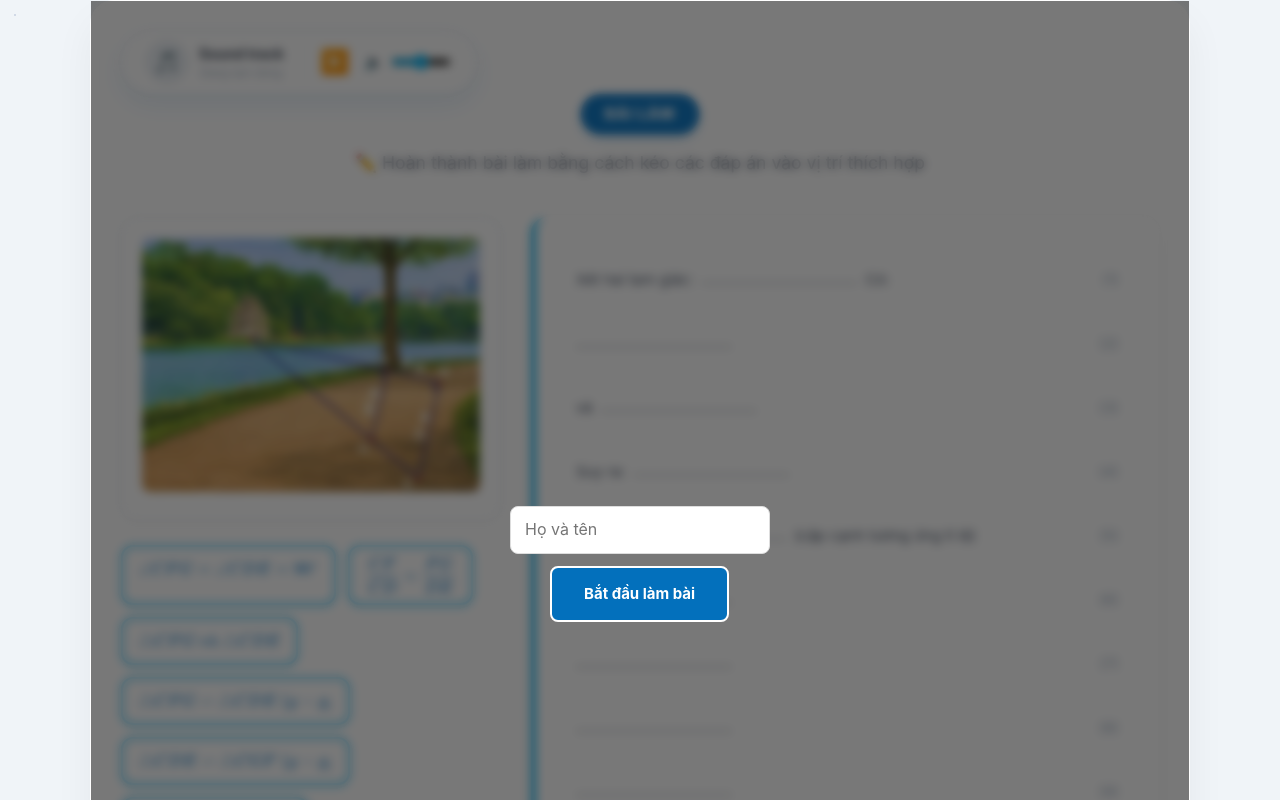
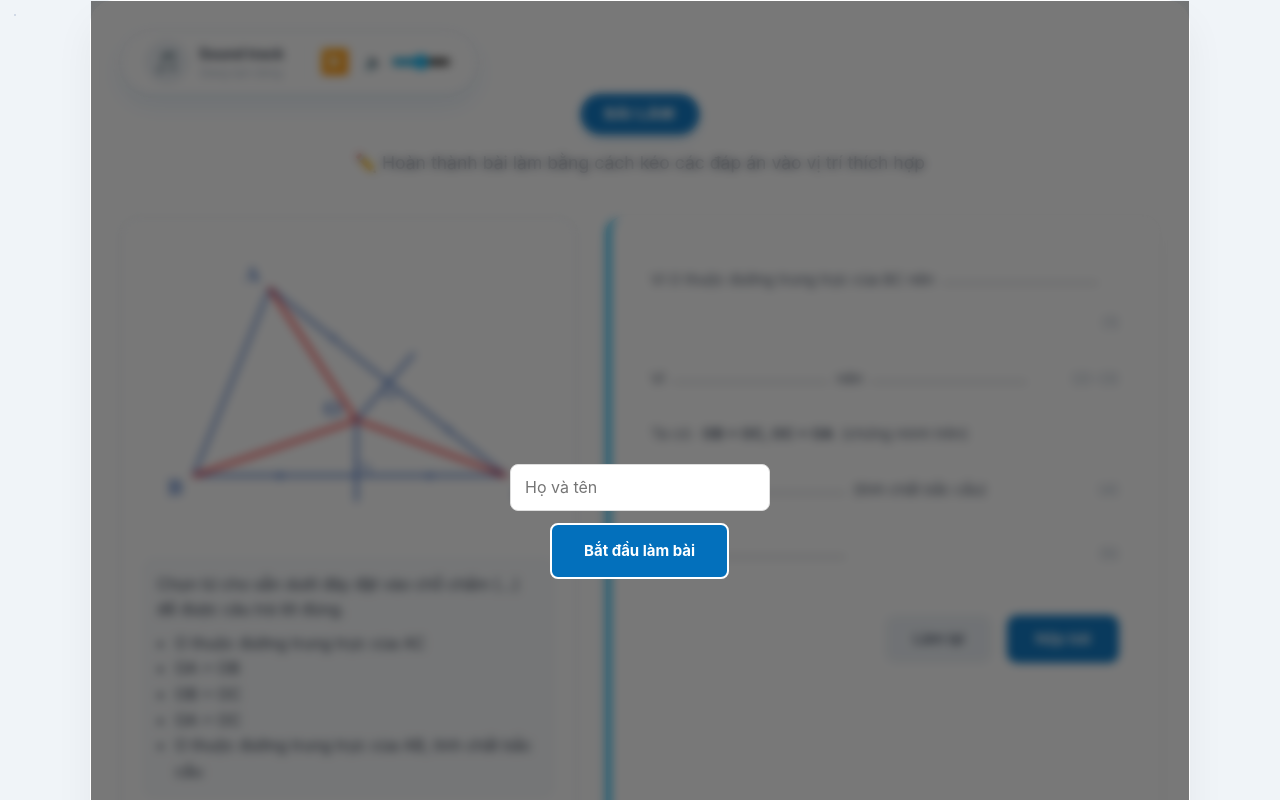
Before and after one commit to xuandaojv/live-worksheet, a Vue app: page / in a window 1280 px wide. Shown: the top 800 px of the page. Built offline with nearby package versions, Linux system fonts and the light colour scheme.

Commit message:
Update version

```diff
--- a/src/App.vue
+++ b/src/App.vue
@@ -19,26 +19,23 @@
         <section class="sidebar">
           <div class="geometry-card">
             <div class="triangle-svg-container">
-                <img src="@/assets/image/4.jpg" alt="Triangle Diagram" class="geometry-img" />
+                <img src="@/assets/image/14.png" alt="Triangle Diagram" class="geometry-img" />
             </div>
-
-            <!-- <div class="problem-box">
+            <div class="problem-box" style="margin-top:12px;">
               <div class="row">
-                <strong>GT:</strong>
-                <div>
-                  <MathText text="\text{Cho hình ảnh biết: }" />
-                  <br>
-                  <MathText :text="'\\angle CFG = \\angle CDE = 90^\\circ'" />
+                <!-- <strong>Đề bài:</strong> -->
+                <div style="font-size:16px;">
+                  Chọn từ cho sẵn dưới đây đặt vào chỗ chấm (...) để được câu trả lời đúng.
+                  <ul style="margin:8px 0 0 18px;padding:0;">
+                    <li>O thuộc đường trung trực của AC</li>
+                    <li>OA = OB</li>
+                    <li>OB = OC</li>
+                    <li>OA = OC</li>
+                    <li>O thuộc đường trung trực của AB, tính chất bắc cầu</li>
+                  </ul>
                 </div>
               </div>
-              <div class="divider"></div>
-              <div class="row">
-                <strong>KL:</strong>
-                <div>
-                  <MathText text="\text{Tìm khoảng cách từ điểm D trên} \\ \text{bờ hồ tới điểm C trên Tháp Rùa (m)}" />
-                </div>
-              </div>
-            </div> -->
+            </div>
           </div>
 
           <div class="options-container">
@@ -62,49 +59,23 @@
 
           <div class="proof-content">
             <div class="line">
-              Xét hai tam giác:
-              <drop-zone data-blank-id="1a" @dropped="handleDrop('1a', $event)" :content="getBlankContent('1a')" />
-              <!-- và
-              <drop-zone data-blank-id="1b" @dropped="handleDrop('1b', $event)" :content="getBlankContent('1b')" /> -->
-              Có:
-              <span class="step-num">(1)</span>
+              Vì O thuộc đường trung trực của BC nên <drop-zone data-blank-id="1" @dropped="handleDrop('1', $event)" :content="getBlankContent('1')" /> <span class="step-num">(1)</span>
             </div>
 
             <div class="line">
-              <drop-zone data-blank-id="2" @dropped="handleDrop('2', $event)" :content="getBlankContent('2')" />
-              <span class="step-num">(2)</span>
+              Vì <drop-zone data-blank-id="2" @dropped="handleDrop('2', $event)" :content="getBlankContent('2')" /> nên <drop-zone data-blank-id="3" @dropped="handleDrop('3', $event)" :content="getBlankContent('3')" /> <span class="step-num">(2)-(3)</span>
             </div>
 
             <div class="line">
-              và <drop-zone data-blank-id="3" @dropped="handleDrop('3', $event)" :content="getBlankContent('3')" /> <span class="step-num">(3)</span>
+              Ta có: <strong>OB = OC, OC = OA</strong> (chứng minh trên)
             </div>
 
             <div class="line">
-              Suy ra: <drop-zone data-blank-id="4" @dropped="handleDrop('4', $event)" :content="getBlankContent('4')" /> <span class="step-num">(4)</span>
-            </div>
-
-            <div class="line">
-              Do đó: <drop-zone data-blank-id="5" @dropped="handleDrop('5', $event)" :content="getBlankContent('5')" />(cặp cạnh tương ứng tỉ lệ) <span class="step-num">(5)</span>
-            </div>
-
-            <div class="line">
-              <drop-zone data-blank-id="6" @dropped="handleDrop('6', $event)" :content="getBlankContent('6')" /> <span class="step-num">(6)</span>
-            </div>
-
-            <div class="line">
-              <drop-zone data-blank-id="10" @dropped="handleDrop('10', $event)" :content="getBlankContent('10')" /> <span class="step-num">(7)</span>
-            </div>
-
-            <div class="line">
-              <drop-zone data-blank-id="7" @dropped="handleDrop('7', $event)" :content="getBlankContent('7')" /> <span class="step-num">(8)</span>
-            </div>
-
-            <div class="line">
-              <drop-zone data-blank-id="8" @dropped="handleDrop('8', $event)" :content="getBlankContent('8')" /> <span class="step-num">(9)</span>
+              nên: <drop-zone data-blank-id="4" @dropped="handleDrop('4', $event)" :content="getBlankContent('4')" /><span>(tính chất bắc cầu)</span> <span class="step-num">(4)</span>
             </div>
 
             <div class="line final-line">
-              Vậy khoảng cách từ điểm F (gốc cây) trên bờ hồ tới điểm C trên Tháp Rùa: <drop-zone data-blank-id="9" @dropped="handleDrop('9', $event)" :content="getBlankContent('9')" /> <span class="step-num">(10)</span>
+              Vậy: <drop-zone data-blank-id="5" @dropped="handleDrop('5', $event)" :content="getBlankContent('5')" /> <span class="step-num">(5)</span>
             </div>
           </div>
 
@@ -210,20 +181,13 @@ const handleTouchEnd = (event) => {
   touchPosition.value.show = false;
 };
 
+// New set: only 5 draggable options for this exercise
 const initialOptions = [
-  { id: 'a3', label: "\\angle CFG = \\angle CDE = 90^\\circ", correctPos: ['2', '3'] },
-  { id: 'a6', label: "\\dfrac{CF}{CD}=\\dfrac{FG}{DE}", correctPos: ['5'] },
-  { id: 'a1', label: "\\triangle CFG \\ và \\ \\triangle CDE", correctPos: ['1a', '1b'] },
-  { id: 'a5', label: "\\triangle CFG \\backsim \\triangle CDE \\;(g- g_)", correctPos: ['4'] },
-  // { id: 'a2', label: "\\triangle CDE", correctPos: ['1b', '1a'] },
-  { id: 'a11', label: "\\triangle CDE  \\backsim \\triangle CGF \\;(g- g_)", correctPos: ['11'] },
-  { id: 'a4', label: "\\angle DCE \\text{ là góc chung}", correctPos: ['3', '2'] },
-  { id: 'a8', label: "11CF - 10CF = 80", correctPos: ['7'] },
-  { id: 'a13', label: "11CF = 10(CF + 8)", correctPos: ['10'] },
-  { id: 'a10', label: "80(m)", correctPos: ['9'] },
-  { id: 'a9', label: "CF = 80", correctPos: ['8'] },
-  { id: 'a12', label: "CF = 100", correctPos: ['12'] },
-  { id: 'a7', label: "\\dfrac{CF}{CF+8}=\\dfrac{10}{11}", correctPos: ['6'] },
+  { id: 'o1', label: '\\text{O thuộc đường trung trực của AC}', correctPos: ['2'] },
+  { id: 'o2', label: 'OA = OB', correctPos: ['4'] },
+  { id: 'o3', label: 'OB = OC', correctPos: ['1'] },
+  { id: 'o4', label: 'OA = OC', correctPos: ['3'] },
+  { id: 'o5', label: '\\text{O thuộc đường trung trực của AB}', correctPos: ['5'] },
 ];
 
 const availableOptions = ref(initialOptions.slice());
@@ -246,12 +210,11 @@ const reset = () => {
 const checkAnswers = async () => {
   isSubmitting.value = true;
   let score = 0;
-  const total = 10; // Updated total after moving CF out of drop-zones
+  const total = 10; // 5 items * 2 points each
   Object.keys(filledBlanks.value).forEach(blankId => {
     const answer = filledBlanks.value[blankId];
-    // Check if the current blankId is in the allowed correct positions for this answer
     if (answer && answer.correctPos.includes(blankId.toString())) {
-      score++;
+      score += 2; // each correct gives 2 points
     }
   });
   isSubmit.value = true;
@@ -283,19 +246,14 @@ const checkAnswers = async () => {
 const isSubmit = ref(false);
 const isStarted = ref(false);
 
-const submitResult = ref("0/11");
-// Initialize with keys but empty values (11 blanks)
+const submitResult = ref("0/10");
+// Initialize with 5 blanks for this exercise
 const filledBlanks = ref({
-  '1a': null,
-  '1b': null,
+  '1': null,
   '2': null,
   '3': null,
   '4': null,
-  '5': null,
-  '7': null,
-  '8': null,
-  '9': null,
-  '10': null
+  '5': null
 });
 
 // The function you asked for
@@ -395,7 +353,7 @@ const startTouch = (option) => {
 /* 4. Layout Grid */
 .content-grid {
   display: grid;
-  grid-template-columns: 380px 1fr;
+  grid-template-columns: 455px 1fr;
   gap: 30px;
 }
 
@@ -421,7 +379,7 @@ const startTouch = (option) => {
   font-size: 0.95rem;
   color: #2d3748;
   position: relative;
-  ::before {
+  /* ::before {
     content: "";
     position: absolute;
     top: 15px;
@@ -429,7 +387,7 @@ const startTouch = (option) => {
     width: 1px;
     height: calc(100% - 30px);
     background-color: #cbd5e0;
-  }
+  } */
 }
 
 .divider {
--- a/src/components/TimesUp.vue
+++ b/src/components/TimesUp.vue
@@ -10,7 +10,7 @@
         <p>Thời gian làm bài tập của bạn đã kết thúc. Đừng lo lắng, hãy kiểm tra lại những gì bạn đã làm được nhé.</p>
 
         <div class="stats-summary" v-if="score !== null">
-          Bạn đã hoàn thành: <strong style="font-weight: 700; color: red;">{{ score }}</strong> vị trí
+          Bạn đã đạt được: <strong style="font-weight: 700; color: red;">{{ score }}</strong> điểm
         </div>
 
         <div class="actions">
--- a/src/views/ResultDetailPopup.vue
+++ b/src/views/ResultDetailPopup.vue
@@ -5,7 +5,7 @@
         <section class="sidebar">
           <div class="geometry-card">
             <div class="triangle-svg-container">
-                <img src="@/assets/image/4.jpg" alt="Triangle Diagram" class="geometry-img" />
+                <img src="@/assets/image/14.png" alt="Triangle Diagram" class="geometry-img" />
             </div>
 
             <!-- <div class="problem-box">
@@ -39,49 +39,23 @@
                 <div class="c-point" :class="getScoreStatus()" style="font-family: 'Permanent Marker', cursive;"><span style="font-size: 48px;">{{ getScore() !== undefined ? getScore() : '0' }}</span><span class="separator">/10</span></div>
           <div class="proof-content">
             <div class="line">
-              Xét hai tam giác:
-              <drop-zone :status="getDropStatus('1a')" data-blank-id="1a" @dropped="handleDrop('1a', $event)" :content="getBlankContent('1a')" />
-              <!-- và
-              <drop-zone data-blank-id="1b" @dropped="handleDrop('1b', $event)" :content="getBlankContent('1b')" /> -->
-              Có:
-              <span class="step-num">(1)</span>
+              Vì O thuộc đường trung trực của BC nên <drop-zone :status="getDropStatus('1')" data-blank-id="1" @dropped="handleDrop('1', $event)" :content="getBlankContent('1')" /> <span class="step-num">(1)</span>
             </div>
 
             <div class="line">
-              <drop-zone :status="getDropStatus('2')" data-blank-id="2" @dropped="handleDrop('2', $event)" :content="getBlankContent('2')" />
-              <span class="step-num">(2)</span>
+              Vì <drop-zone :status="getDropStatus('2')" data-blank-id="2" @dropped="handleDrop('2', $event)" :content="getBlankContent('2')" /> nên <drop-zone :status="getDropStatus('3')" data-blank-id="3" @dropped="handleDrop('3', $event)" :content="getBlankContent('3')" /> <span class="step-num">(2)-(3)</span>
             </div>
 
             <div class="line">
-              và <drop-zone :status="getDropStatus('3')" data-blank-id="3" @dropped="handleDrop('3', $event)" :content="getBlankContent('3')" /> <span class="step-num">(3)</span>
+              Ta có: <strong>OB = OC, OC = OA</strong> (chứng minh trên)
             </div>
 
             <div class="line">
-              Suy ra: <drop-zone :status="getDropStatus('4')" data-blank-id="4" @dropped="handleDrop('4', $event)" :content="getBlankContent('4')" /> <span class="step-num">(4)</span>
-            </div>
-
-            <div class="line">
-              Do đó: <drop-zone :status="getDropStatus('5')" data-blank-id="5" @dropped="handleDrop('5', $event)" :content="getBlankContent('5')" />(cặp cạnh tương ứng tỉ lệ) <span class="step-num">(5)</span>
-            </div>
-
-            <div class="line">
-              <drop-zone :status="getDropStatus('6')" data-blank-id="6" @dropped="handleDrop('6', $event)" :content="getBlankContent('6')" /> <span class="step-num">(6)</span>
-            </div>
-
-            <div class="line">
-              <drop-zone :status="getDropStatus('10')" data-blank-id="10" @dropped="handleDrop('10', $event)" :content="getBlankContent('10')" /> <span class="step-num">(7)</span>
-            </div>
-
-            <div class="line">
-              <drop-zone :status="getDropStatus('7')" data-blank-id="7" @dropped="handleDrop('7', $event)" :content="getBlankContent('7')" /> <span class="step-num">(8)</span>
-            </div>
-
-            <div class="line">
-              <drop-zone :status="getDropStatus('8')" data-blank-id="8" @dropped="handleDrop('8', $event)" :content="getBlankContent('8')" /> <span class="step-num">(9)</span>
+              nên: <drop-zone :status="getDropStatus('4')" data-blank-id="4" @dropped="handleDrop('4', $event)" :content="getBlankContent('4')" /> <span class="step-num">(4)</span>
             </div>
 
             <div class="line final-line">
-              Vậy khoảng cách từ điểm F (gốc cây) trên bờ hồ tới điểm C trên Tháp Rùa: <drop-zone :status="getDropStatus('9')" data-blank-id="9" @dropped="handleDrop('9', $event)" :content="getBlankContent('9')" /> <span class="step-num">(10)</span>
+              Vậy: <drop-zone :status="getDropStatus('5')" data-blank-id="5" @dropped="handleDrop('5', $event)" :content="getBlankContent('5')" /> <span class="step-num">(5)</span>
             </div>
           </div>
 
@@ -132,7 +106,7 @@ const getScore = () => {
     Object.keys(details).forEach(blankId => {
       const answer = details[blankId];
       if (answer && answer.correctPos.includes(blankId.toString())) {
-                score++;
+        score += 2; // 2 points per correct
       }
     });
     return score;
```
Also changed, not shown: src/assets/image/14.png (added). Lines whose indentation alone changed are shown as unchanged.
